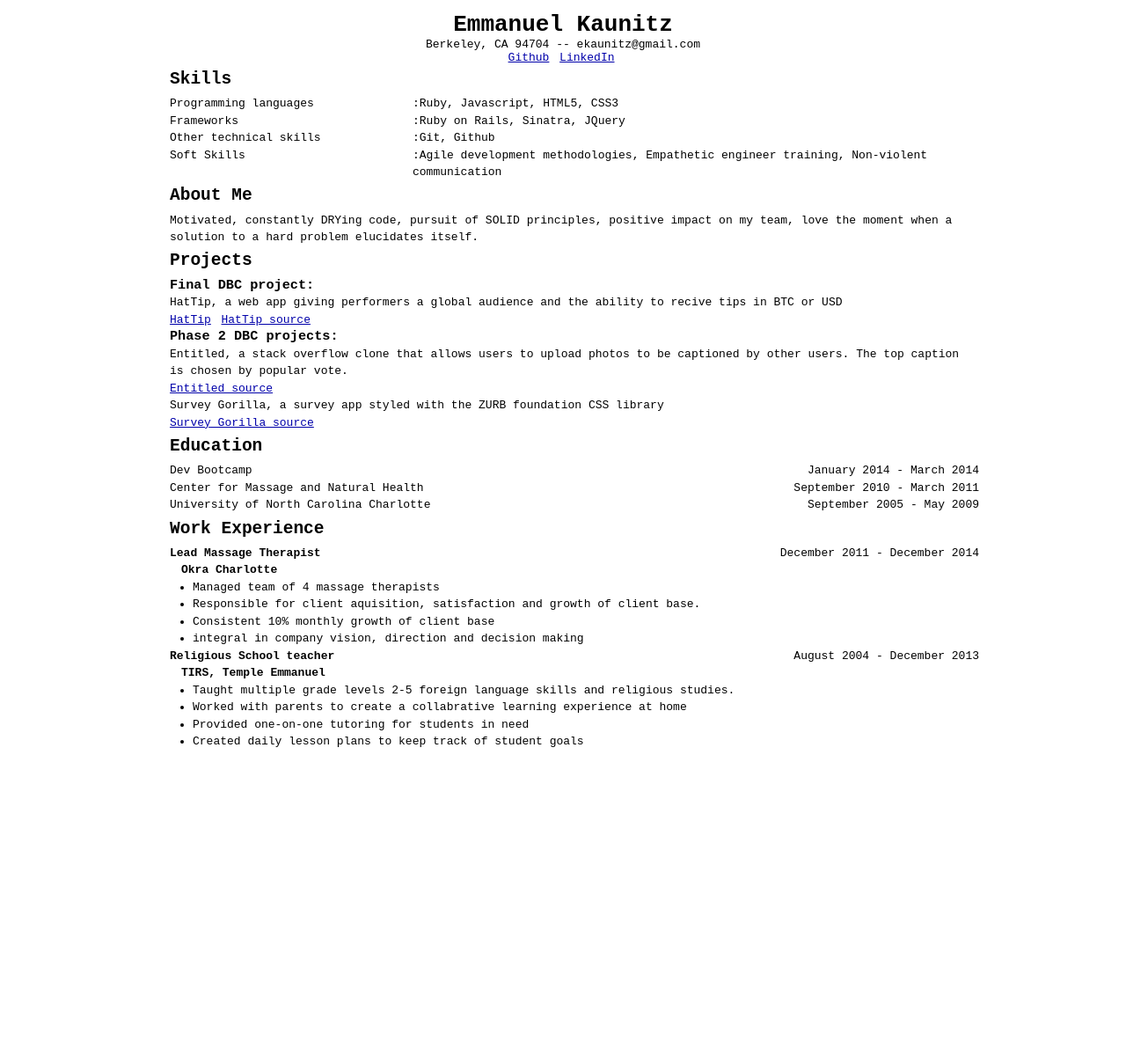
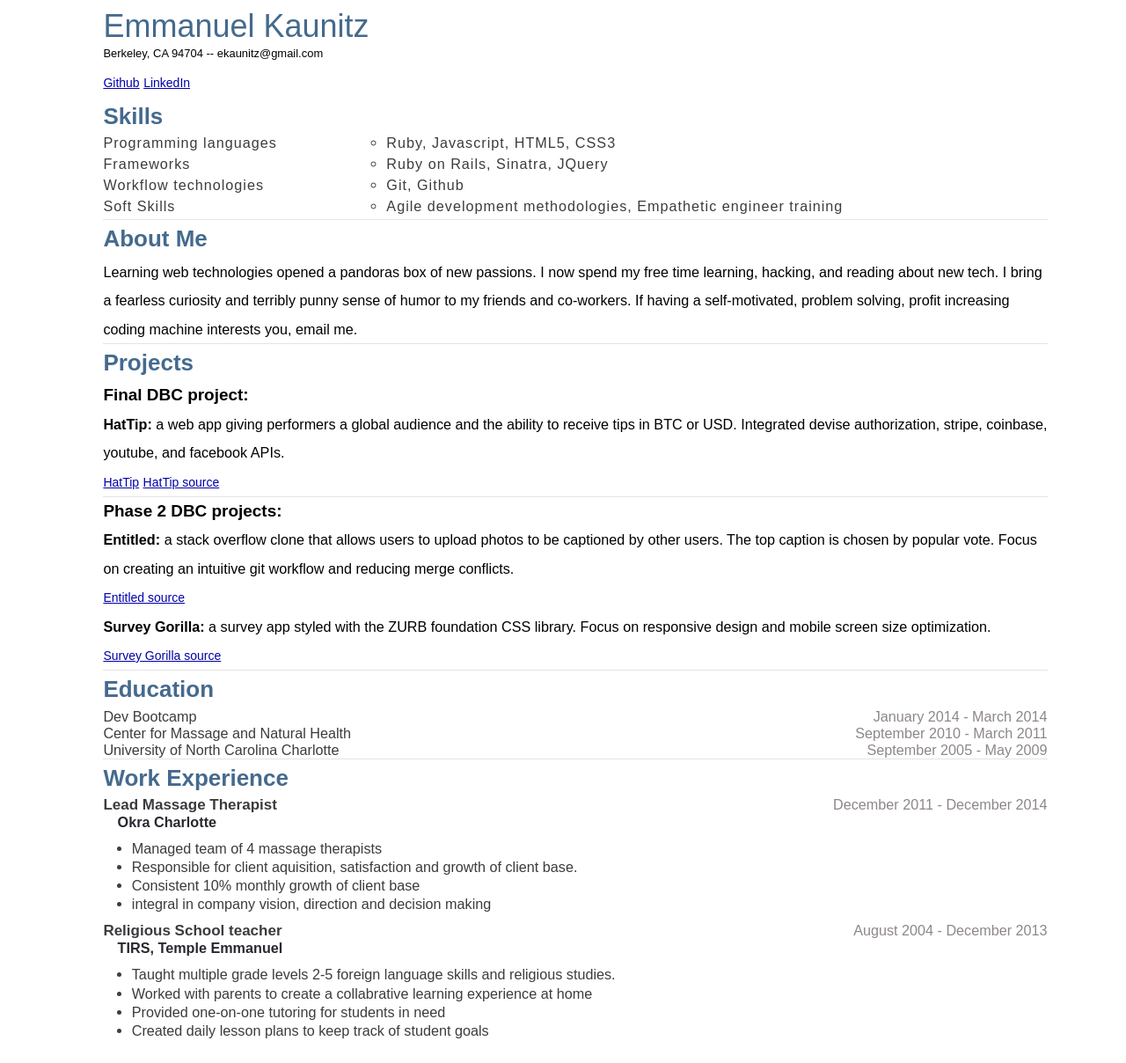
Before and after one commit to mechamanny/mechamanny.github.io, a Jekyll site: the page built from index.html, in a window 1280 px wide. Shown: the whole page at 88% size. Built offline with Jekyll 4.4.1, drawn with Linux system fonts in a browser that asks for light colours; some web fonts are replaced; Markdown is read by kramdown in place of the engine named in the settings; before the commit the page ends 900 px from its top, so only the background shows below that.

Commit message:
revamp resume, need to stop styling

```diff
--- a/_layouts/default.html
+++ b/_layouts/default.html
@@ -11,6 +11,10 @@
 
         <!-- Custom CSS -->
         <link rel="stylesheet" href="/css/main.css">
+        <link href='http://fonts.googleapis.com/css?family=Open+Sans:400,600' rel='stylesheet' type='text/css'>
+        <link href='http://fonts.googleapis.com/css?family=Abril+Fatface' rel='stylesheet' type='text/css'>
+        <link href='http://fonts.googleapis.com/css?family=Droid+Sans' rel='stylesheet' type='text/css'>
+        <link href='http://fonts.googleapis.com/css?family=PT+Serif' rel='stylesheet' type='text/css'>
 
     </head>
     <body>
--- a/css/main.css
+++ b/css/main.css
@@ -14,28 +14,32 @@ h2 {
   margin:.4em 0 .4em 0;
 }
 
-a {
-  padding-right: .3em;
-}
-
 .company {
   font-weight: bold;
   margin-left: 1em;
 }
 .resume {
-  width:80%;
+  width:93%;
   margin: 1em auto;
-  font-family: monospace;
+  font-size: .9em;
+  /*border-left: 1px solid #e4e4e4;*/
+  padding-left: 10px;
 }
 
 .header {
-text-align: center;
+text-align: left;
+}
+
+#contact {
+  font-size: .8em;
 }
 
 .content {
   text-align: left;
-  margin:0 3em 0 5em;
-  line-height: 1.5em;
+  margin:0 3em 0 4em;
+  line-height: 1.8em;
+  font-family: 'Droid sans', sans-serif;
+  font-size: 90%;
 }
 
 .inline-odd-list li {
@@ -50,13 +54,21 @@ text-align: center;
   margin-left: 30%;
 }
 
+.skills li:nth-child(even) {
+  list-style-type: circle;
+}
+
 .inline-odd-list.right-justify {
   text-align: right;
-  margin-right:
 }
 
 .job-info {
   margin-left:2em;
+  padding-bottom: 10px;
+}
+
+.job-info li {
+  line-height: 130%;
 }
 
 
@@ -64,3 +76,78 @@ text-align: center;
   unicode-bidi:bidi-override;
   direction:rtl;
 }
+body {
+   padding: 0;
+   font-size: 20px;
+   line-height: 2.875px;
+}
+
+div.wrapper {
+   width: 800px;
+   margin: 0 auto;
+   padding: 50px 0;
+}
+
+p {
+   margin-bottom: 10px;
+   line-height: 20px;
+   font-weight: 400;
+   font-style: normal;
+   color: rgba(40, 40, 48, 1);
+}
+
+h1 {
+   font-weight: 400;
+   font-style: normal;
+   font-size: 36px;
+   line-height: 28.88px;
+   color: rgba(69, 106, 142, 1);
+}
+
+h2 {
+   font-size: 26px;
+   margin: 5px 0px;
+   color: rgba(69, 106, 142, 1);
+   font-weight: bold;
+}
+
+li {
+   color: rgba(58, 60, 63, 1);
+   font-weight: 400;
+   font-style: normal;
+   line-height: 19px;
+}
+
+.border {
+  border-bottom: 1px solid #e4e4e4;
+  margin:0;
+}
+
+
+
+li.date {
+   color: rgba(142, 135, 135, 1);
+}
+
+h4 {
+   font-size: 17px;
+}
+
+a {
+   font-size: 14px;
+}
+
+li.education {
+   font-weight: 400;
+   font-style: normal;
+}
+
+.skills li {
+  letter-spacing: 1px;
+  margin-bottom: 5px;
+}
+
+@media (max-width: 905px) {
+ .skills li:nth-child(even){background-color: #e4e4e4; border-radius: 5px; }
+ .skills li:nth-child(odd){ float:none; margin-right: 1px;}
+}
--- a/index.html
+++ b/index.html
@@ -2,6 +2,7 @@
 layout: default
 title: Emmanuel Kaunitz Resume
 ---
+<div class="content">
 
 	<div class="resume">
 		<div class="header">
@@ -11,48 +12,57 @@ title: Emmanuel Kaunitz Resume
 			<a href="www.linkedin.com/in/ekaunitz">LinkedIn</a>
 		</div>
 
-<div class="content">
+		<div class='border'>
+			<h2>Skills</h2>
+			<ul class="inline-odd-list skills">
+				<li>Programming languages</li>
+				<li>Ruby, Javascript, HTML5, CSS3</li>
+				<li>Frameworks</li>
+				<li>Ruby on Rails, Sinatra, JQuery</li>
+				<li>Workflow technologies</li>
+				<li>Git, Github</li>
+				<li>Soft Skills</li>
+				<li>Agile development methodologies, Empathetic engineer training</li>
+			</ul>
+		</div>
 
-	<h2>Skills</h2>
-		<ul class="inline-odd-list">
-			<li>Programming languages</li>
-			<li>:Ruby, Javascript, HTML5, CSS3</li>
-			<li>Frameworks</li>
-			<li>:Ruby on Rails, Sinatra, JQuery</li>
-			<li>Other technical skills</li>
-			<li>:Git, Github</li>
-			<li>Soft Skills</li>
-			<li>:Agile development methodologies, Empathetic engineer training, Non-violent communication</li>
-		</ul>
+		<div class='border'>
+			<h2>About Me</h2>
+			Learning web technologies opened a pandoras box of new passions. I now spend my free time learning, hacking, and reading about new tech. I bring a fearless curiosity and terribly punny sense of humor to my friends and co-workers. If having a self-motivated, problem solving, profit increasing coding machine interests you, email me.<br>
+		</div>
 
-		<h2>About Me</h2>
-			<p>Motivated, constantly DRYing code, pursuit of SOLID principles, positive impact on my team, love the moment when a solution to a hard problem elucidates itself.</p>
-
+		<div class='border'>
 			<h2>Projects</h2>
 			<h3>Final DBC project:</h3>
-			<p>HatTip, a web app giving performers a global audience and the ability to recive tips in BTC or USD</p>
+			<strong>HatTip:</strong> a web app giving performers a global audience and the ability to receive tips in BTC or USD. Integrated devise authorization, stripe,  coinbase, youtube, and  facebook APIs.<br>
 			<a href='http://guarded-journey-5941.herokuapp.com/'>HatTip</a>
 			<a href='https://github.com/sea-lions-2014/hatip'>HatTip source</a>
+		</div>
 
+		<div class='border'>
 			<h3>Phase 2 DBC projects:</h3>
-			<p>Entitled, a stack overflow clone that allows users to upload photos to be captioned by other users. The top caption is chosen by popular vote.</p>
-			<a href="https://github.com/sea-lions-2014/team-DEEP">Entitled source</a>
-			<p>Survey Gorilla, a survey app styled with the ZURB foundation CSS library</p>
+			<strong>Entitled:</strong> a stack overflow clone that allows users to upload photos to be captioned by other users. The top caption is chosen by popular vote. Focus on creating an intuitive git  workflow and reducing merge conflicts.<br>
+			<a href="https://github.com/sea-lions-2014/team-DEEP">Entitled source</a> <br>
+			<strong>Survey Gorilla:</strong> a survey app styled with the ZURB foundation CSS library. Focus on responsive design and mobile screen size optimization.<br>
 			<a href='https://github.com/sea-lions-2014/team_lazy_loaders'>Survey Gorilla source</a>
+		</div>
 
+		<div class='border'>
 			<h2>Education</h2>
 			<ul class="inline-odd-list right-justify">
-				<li>Dev Bootcamp</li>
-				<li>January 2014 - March 2014</li>
-				<li>Center for Massage and Natural Health</li>
-				<li>September 2010 - March 2011</li>
-				<li>University of North Carolina Charlotte</li>
-				<li>September 2005 - May 2009</li>
+				<li class='education'>Dev Bootcamp</li>
+				<li class='date'>January 2014 - March 2014</li>
+				<li class='education'>Center for Massage and Natural Health</li>
+				<li class='date'>September 2010 - March 2011</li>
+				<li class='education'>University of North Carolina Charlotte</li>
+				<li class='date'>September 2005 - May 2009</li>
 			</ul>
+		</div>
+
 		<h2>Work Experience</h2>
 		<ul class="inline-odd-list right-justify">
 			<li><h4>Lead Massage Therapist</h4></li>
-				<li>December 2011 - December 2014</li>
+			<li class='date'>December 2011 - December 2014</li>
 		</ul>
 		<p class="company">Okra Charlotte</p>
 		<ul class="job-info">
@@ -63,7 +73,7 @@ title: Emmanuel Kaunitz Resume
 		</ul>
 		<ul class="inline-odd-list right-justify">
 			<li><h4>Religious School teacher</h4></li>
-				<li>August 2004 - December 2013</li>
+			<li class='date'>August 2004 - December 2013</li>
 		</ul>
 		<p class="company">TIRS, Temple Emmanuel</p>
 		<ul class="job-info">
```
Lines whose indentation alone changed are shown as unchanged.
